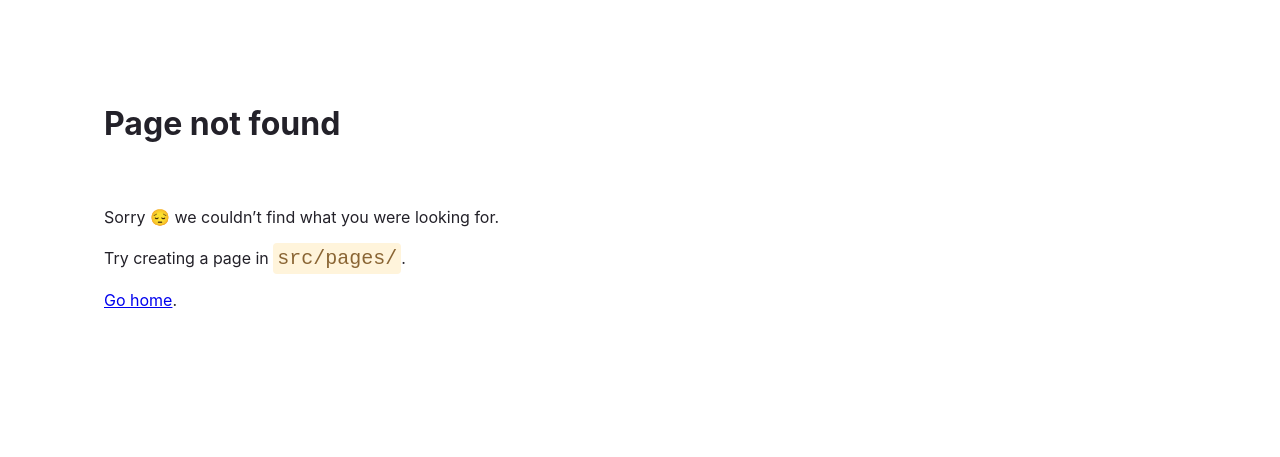
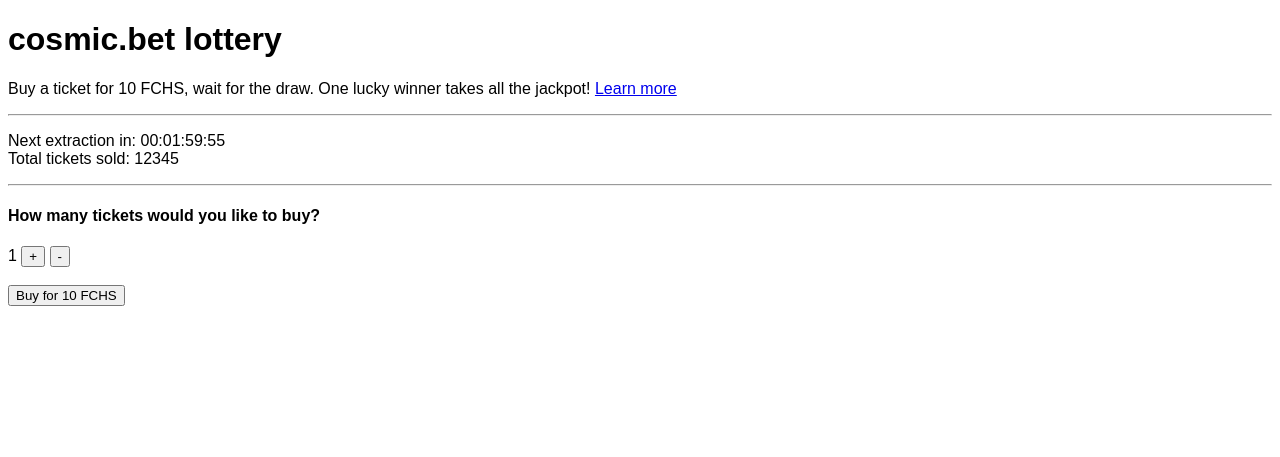
Before and after one commit to cosmicbet/frontend, a Gatsby site: page /lottery in a window 1280 px wide. Before the commit this address had no page. Built offline with nearby package versions, Linux system fonts and the light colour scheme; Gatsby itself is replaced by a stand-in of ours.

Commit message:
[ui] add lottery page

```diff
--- a/package.json
+++ b/package.json
@@ -36,6 +36,7 @@
     "gatsby-source-filesystem": "^2.11.0",
     "gatsby-transformer-sharp": "^2.12.0",
     "react": "^16.13.1",
+    "react-countdown": "^2.3.1",
     "react-dom": "^16.13.1",
     "react-helmet": "^6.1.0",
     "styled-components": "^5.2.1"
--- a/src/components/layout.js
+++ b/src/components/layout.js
@@ -3,13 +3,12 @@ import styled, { createGlobalStyle } from "styled-components";
 
 const GlobalStyle = createGlobalStyle`
   body {
-    margin: 0;
+    font-family: sans-serif;
   }
 `;
 
 const Container = styled.div`
   margin: 0 auto;
-  padding: 30px;
 `;
 
 export default function Layout({ children }) {
--- /dev/null
+++ b/src/components/lottery/buyform.js
@@ -0,0 +1,31 @@
+import React, { useState, useEffect } from "react";
+
+const BuyForm = () => {
+  const ticketPrice = 10;
+  const [ticketNumber, setTicketNumber] = useState(1);
+
+  const addTicket = () => {
+    // TODO: Check balance
+    setTicketNumber(ticketNumber + 1);
+  };
+
+  const removeTicket = () => {
+    if (ticketNumber >= 1) {
+      setTicketNumber(ticketNumber - 1);
+    }
+  };
+
+  return (
+    <div>
+      <h4>How many tickets would you like to buy?</h4>
+      <div>
+        {ticketNumber} <button onClick={(e) => addTicket()}>+</button>{" "}
+        <button onClick={(e) => removeTicket()}>-</button> <br />
+        <br />
+        <button>Buy for {ticketNumber * ticketPrice} FCHS</button>
+      </div>
+    </div>
+  );
+};
+
+export default BuyForm;
--- /dev/null
+++ b/src/components/lottery/stats.js
@@ -0,0 +1,16 @@
+import React from "react";
+import Countdown from "react-countdown";
+
+const Stats = () => {
+  const ticketSold = 12345;
+  const nextExtraction = Date.now() + 2 * 60 * 60 * 1000;
+
+  return (
+    <p>
+      Next extraction in: <Countdown date={nextExtraction} /> <br />
+      Total tickets sold: {ticketSold}
+    </p>
+  );
+};
+
+export default Stats;
--- a/src/pages/index.js
+++ b/src/pages/index.js
@@ -1,11 +1,23 @@
+import { Link } from "gatsby";
 import * as React from "react";
 import Layout from "../components/layout";
 
-// markup
 const IndexPage = () => {
   return (
     <Layout>
-      <p>Test</p>
+      <h1>cosmic.bet</h1>
+      <p>
+        Just a Cosmos based blockchain that aims at providing a fair and
+        transparent place where users are able to gamble whatever tokens they
+        possess.
+      </p>
+      <p>Try our Games!</p>
+      <ul>
+        <li>
+          <Link to={"/lottery"}>Lottery</Link>
+        </li>
+        <li>Quiz (Coming soon)</li>
+      </ul>
     </Layout>
   );
 };
--- /dev/null
+++ b/src/pages/lottery.js
@@ -0,0 +1,34 @@
+import * as React from "react";
+import Layout from "../components/layout";
+import BuyForm from "../components/lottery/buyform";
+import Stats from "../components/lottery/stats";
+
+const LotteryPage = () => {
+  return (
+    <Layout>
+      <h1>cosmic.bet lottery</h1>
+
+      <p>
+        Buy a ticket for 10 FCHS, wait for the draw. One lucky winner takes all
+        the jackpot!{" "}
+        <a
+          href="https://github.com/cosmicbet/ledger"
+          rel="noreferrer"
+          target="_blank"
+        >
+          Learn more
+        </a>
+      </p>
+
+      <hr />
+
+      <Stats />
+
+      <hr />
+
+      <BuyForm />
+    </Layout>
+  );
+};
+
+export default LotteryPage;
```
Also changed, not shown: 1 other file.
